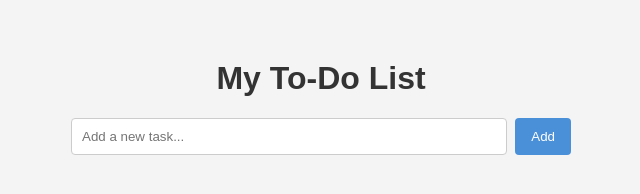
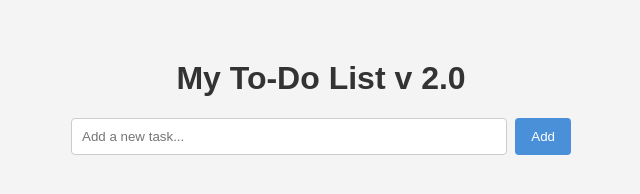
Before and after one commit to bayar02/todo-app, a plain HTML site: page frontend/index.html in a window 1280 px wide. Shown: the whole page, without its empty margins (319-959 px from the left). Drawn offline with Linux system fonts and the light colour scheme; no server answers.

Commit message:
Test auto-deploy: update heading

```diff
--- a/frontend/index.html
+++ b/frontend/index.html
@@ -16,7 +16,7 @@
 </style>
 </head>
 <body>
-<h1>My To-Do List</h1>
+<h1>My To-Do List v 2.0</h1>
 <div class="input-row">
   <input type="text" id="todoInput" placeholder="Add a new task...">
   <button onclick="addTodo()">Add</button>
```
